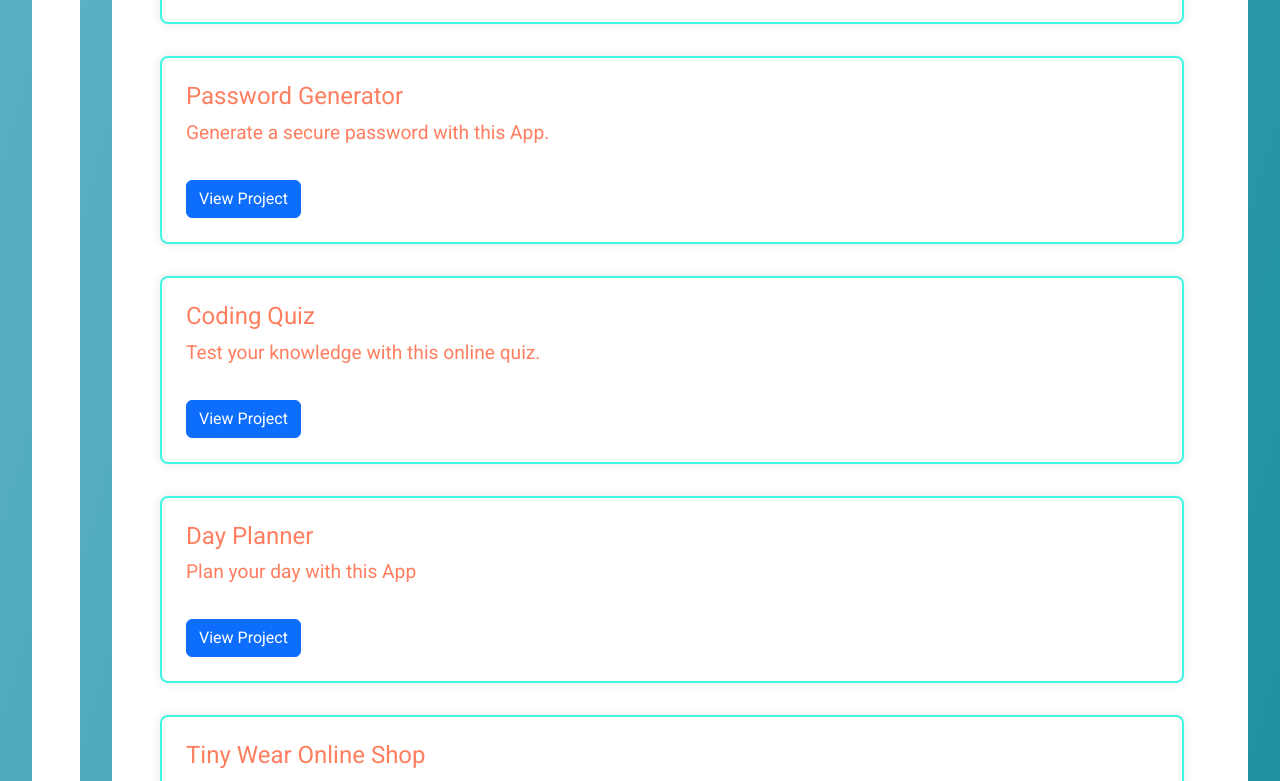
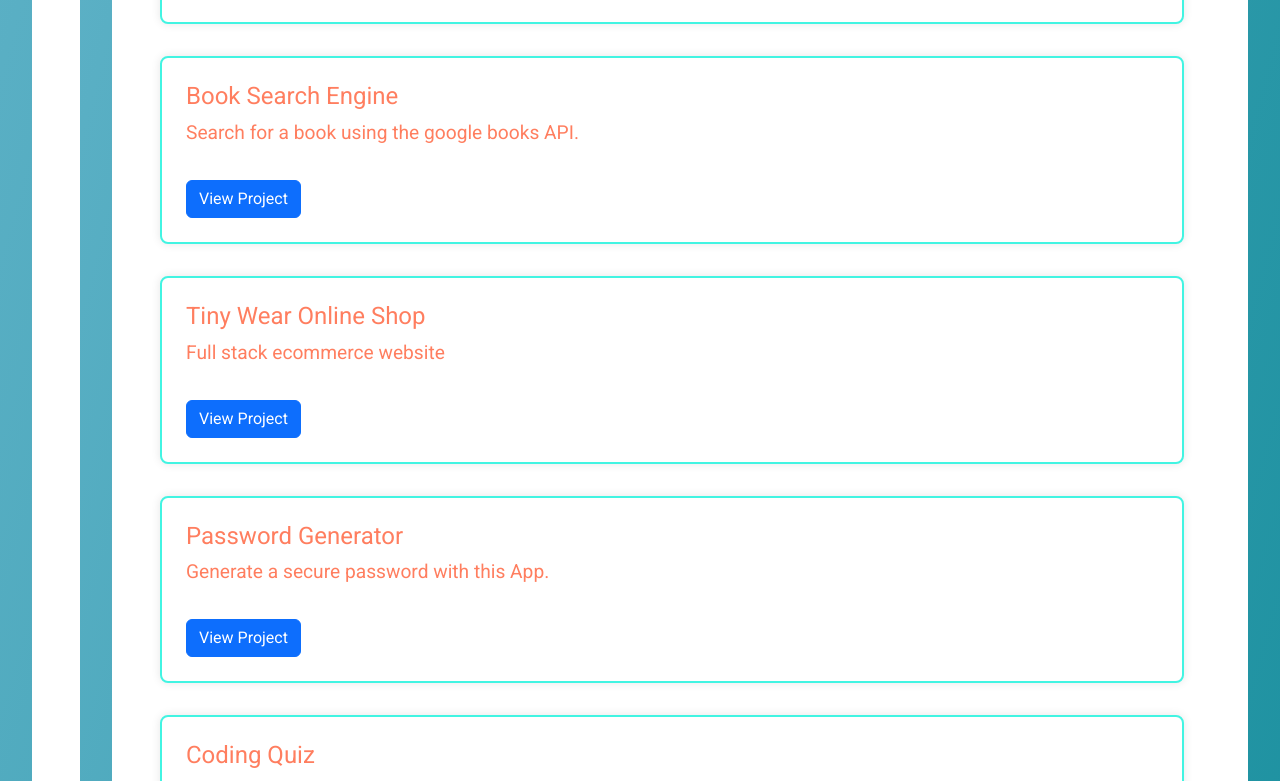
Before and after one commit to bellaloc/MyReactPortfolio, a React (Vite) app: page /Projects in a window 1280 px wide. Shown: the part 854-1635 px from the top of the page. Built offline with nearby package versions, Linux system fonts and the light colour scheme.

Commit message:
updated reactive sizes, book search engine

```diff
--- a/src/pages/Projects.jsx
+++ b/src/pages/Projects.jsx
@@ -138,6 +138,20 @@ const Projects = () => {
             body {
               animation: fadeIn 1s ease-in-out;
             }
+          }
+
+          /* Responsive Styles */
+          @media (max-width: 768px) {
+              h1 {
+                  font-size: 2.5rem; /* Adjust the font size for smaller screens */
+              }
+          }
+
+          @media (max-width: 576px) {
+              .personal-image {
+                  max-width: 100px; /* Adjust the size for smaller screens */
+              }
+          }
           `}
         </style>
         <title>Full Stack Developer Portfolio - Christa Lococo</title>
@@ -196,6 +210,16 @@ const Projects = () => {
                 link="https://wine-wizard-a6de255e2c53.herokuapp.com/"
               />
               <ProjectItem
+                title="Book Search Engine"
+                description="Search for a book using the google books API."
+                link="https://murmuring-retreat-88718-1ebbef69cc1f.herokuapp.com/"
+              />
+              <ProjectItem
+                title="Tiny Wear Online Shop"
+                description="Full stack ecommerce website"
+                link="https://github.com/bellaloc/TinyWear"
+              />
+              <ProjectItem
                 title="Password Generator"
                 description="Generate a secure password with this App."
                 link="https://bellaloc.github.io/PasswordGenerator/"
@@ -209,11 +233,6 @@ const Projects = () => {
                 title="Day Planner"
                 description="Plan your day with this App"
                 link="https://bellaloc.github.io/dayPlannerHomework/"
-              />
-              <ProjectItem
-                title="Tiny Wear Online Shop"
-                description="Full stack ecommerce website"
-                link="https://github.com/bellaloc/TinyWear"
               />
               <ProjectItem
                 title="Weather App"
```
